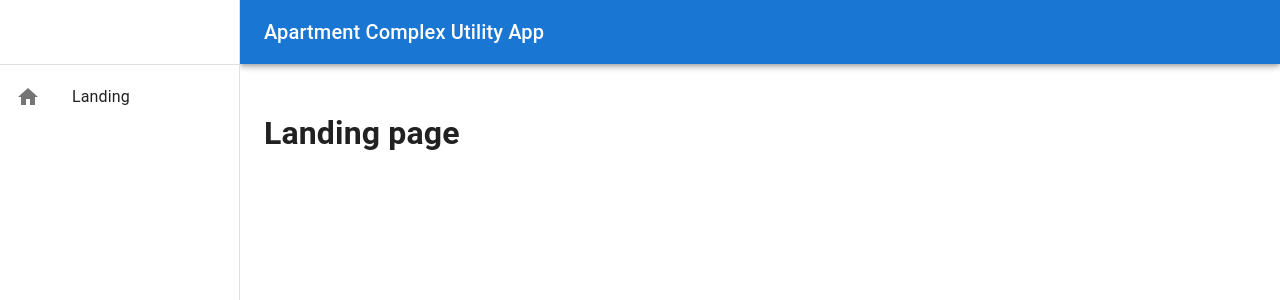
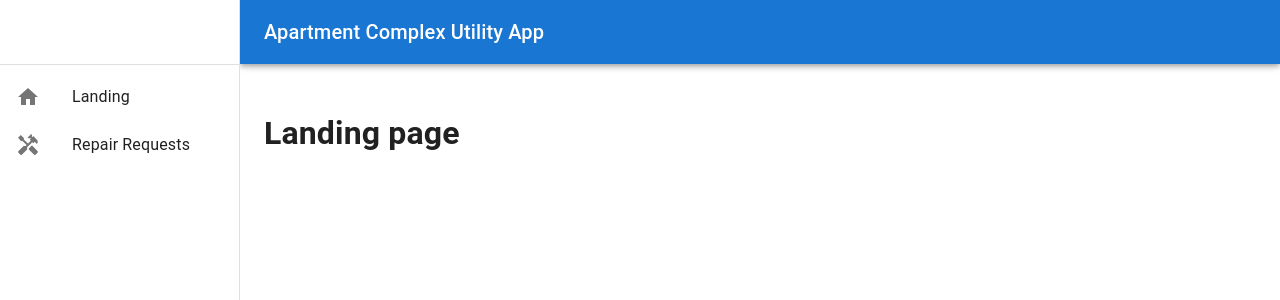
Before and after one commit to MPFGlaser/ApartmentComplexUtilityApp, a React (Vite) app in the folder apps/acua/: page / in a window 1280 px wide. Shown: the top 300 px of the page. Built offline with nearby package versions, Linux system fonts and the light colour scheme.

Commit message:
refactor(acua): update routing/paths

```diff
--- a/apps/acua/src/app/app.tsx
+++ b/apps/acua/src/app/app.tsx
@@ -1,6 +1,6 @@
 // eslint-disable-next-line @typescript-eslint/no-unused-vars
 import { Outlet } from 'react-router-dom';
-import Navigation from '../components/navigation/Navigation';
+import Navigation from '../components/Navigation/Navigation';
 
 export function App() {
   return (
--- a/apps/acua/src/routes/routes.tsx
+++ b/apps/acua/src/routes/routes.tsx
@@ -1,11 +1,29 @@
-import Landing from './landing/landing';
-import Notfound from './notfound/notfound';
+import TicketOverview from './TicketOverview/TicketOverview';
+import Landing from './Landing/Landing';
+import Notfound from './NotFound/NotFound';
 import HomeIcon from '@mui/icons-material/Home';
+import HandymanIcon from '@mui/icons-material/Handyman';
+import Detail from '../components/Tickets/Detail/Detail';
+import Editor from '../components/Tickets/Editor/Editor';
 
 export const navRoutes = [
   { path: '/', element: <Landing />, name: 'Landing', icon: <HomeIcon /> },
+  {
+    path: '/tickets',
+    element: <TicketOverview />,
+    name: 'Repair Requests',
+    icon: <HandymanIcon />,
+  },
 ];
 
-const utilityRoutes = [{ path: '*', element: <Notfound /> }];
+const utilityRoutes = [
+  {
+    path: '/tickets/view/:id',
+    element: <Detail />,
+  },
+  { path: '/tickets/edit/:id', element: <Editor /> },
+  { path: '/tickets/create', element: <Editor /> },
+  { path: '*', element: <Notfound /> },
+];
 
 export const routes = [...navRoutes, ...utilityRoutes];
```
Also changed, not shown: 1 other file (tests, documents, lock files or other folders).
